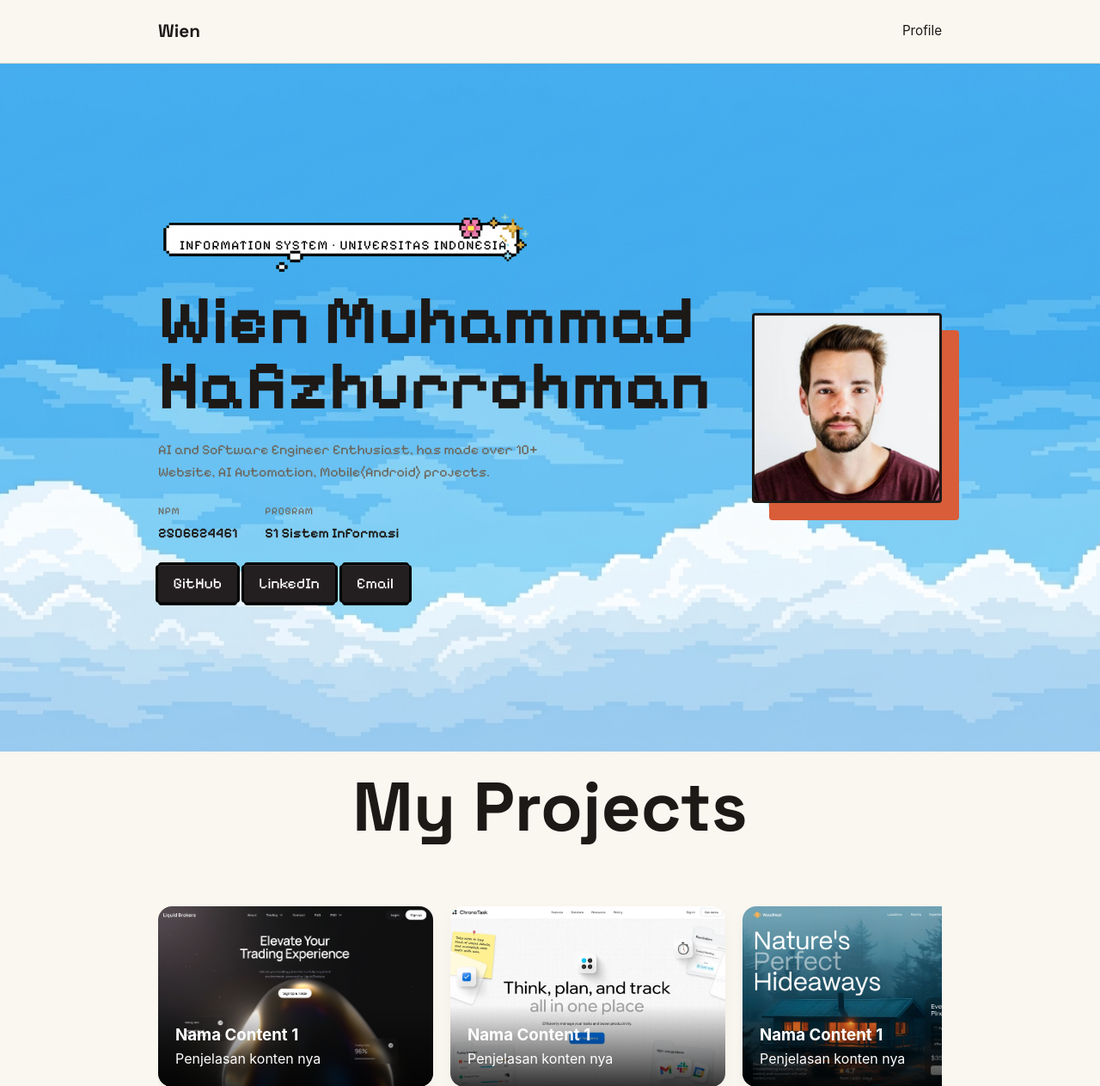
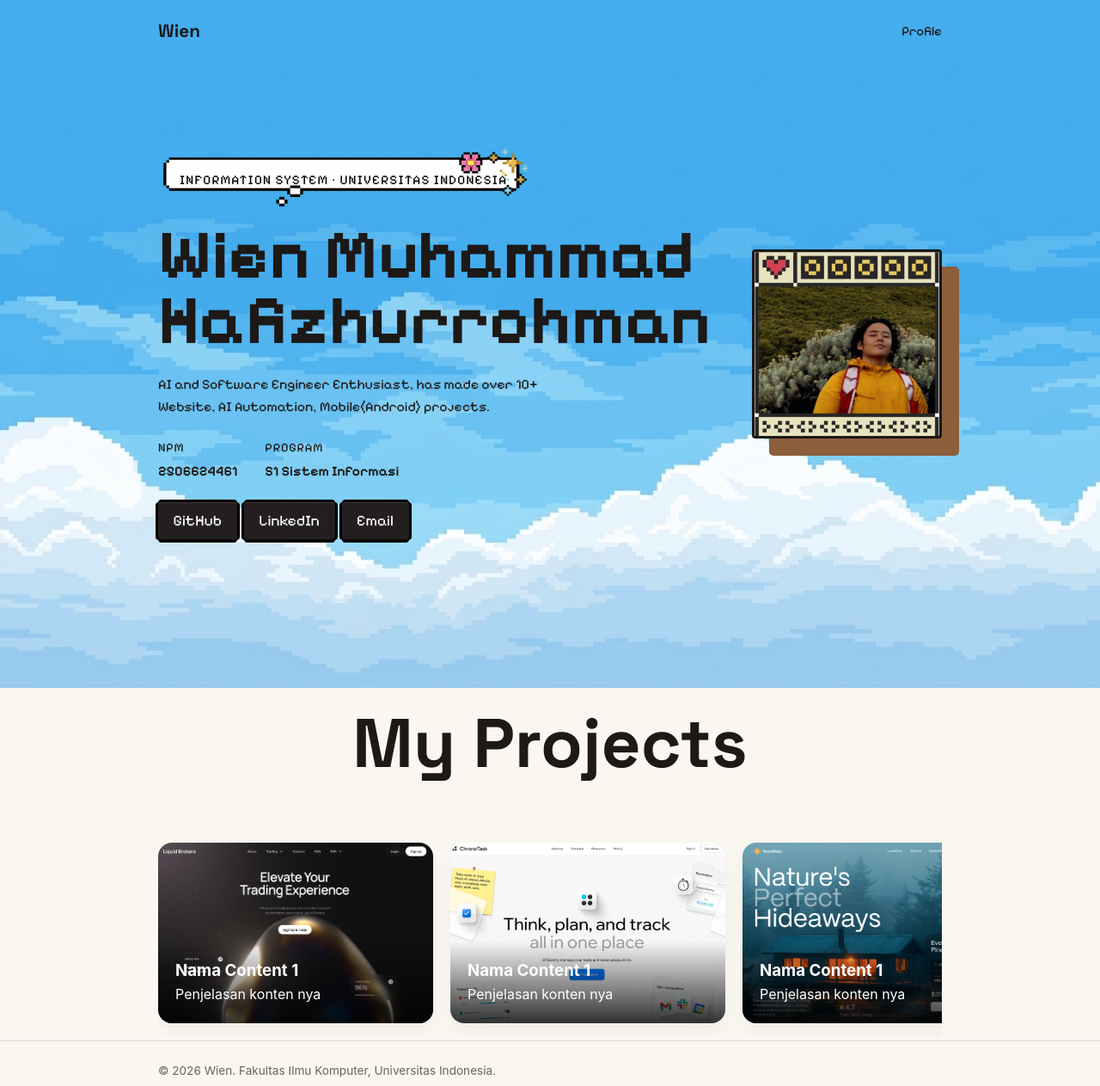
Before and after one commit to wafissh/myportofolio, a Django app: page / in a window 1280 px wide. Shown: the top 1263 px of the page at 86% size. Run offline with Django 5.2, Linux system fonts and the light colour scheme.

Commit message:
hero section redesign kelar

```diff
--- a/static/css/style.css
+++ b/static/css/style.css
@@ -21,6 +21,10 @@ body {
   line-height: 1.6;
 }
 
+body::-webkit-scrollbar {
+  display: none;
+}
+
 h1,
 .brand {
   font-family:
@@ -36,7 +40,17 @@ h1,
 }
 
 .site-header {
-  border-bottom: 1px solid var(--line);
+  font-family: "Pixelify Sans", sans-serif;
+  font-size: 700;
+
+  position: absolute;
+  top: 0;
+  left: 0;
+  width: 100%;
+  z-index: 10;
+
+  background-color: transparent;
+  border-bottom: none;
 }
 
 .site-header .container {
@@ -44,6 +58,8 @@ h1,
   justify-content: space-between;
   align-items: center;
   padding: 1.25rem 1.5rem;
+
+
 }
 
 .brand {
@@ -131,7 +147,7 @@ h1,
 }
 
 .bio {
-  color: var(--text-muted);
+  color: var(--ink);
   max-width: 480px;
   margin-bottom: 1.5rem;
 }
@@ -143,10 +159,10 @@ h1,
 }
 
 .meta-row dt {
-  font-size: 0.75rem;
+  font-size: 0.9rem;
   text-transform: uppercase;
   letter-spacing: 0.06em;
-  color: var(--text-muted);
+  color: var(--ink);
   margin-bottom: 0.15rem;
 }
 
@@ -202,9 +218,12 @@ h1,
   left: 1.25rem;
   width: 100%;
   height: 100%;
-  background-color: var(--accent);
+  background-color: #8B5E3C;
   border-radius: var(--radius);
   z-index: 0;
+
+  border-radius: 5px;
+  border-color: black;
 }
 
 .avatar {
--- a/templates/index.html
+++ b/templates/index.html
@@ -35,7 +35,7 @@
                 </div>
                 <div class="hero-photo">
                     <div class="photo-block"></div>
-                    <img class="avatar" src="/static/img/images.jpeg" alt="Photo of Wien">
+                    <img class="avatar" src="/static/img/poto2.png" alt="Photo of Wien">
                 </div>
                 <div class="hero-details">
                     <p class="bio">AI and Software Engineer Enthusiast, has made over 10+ Website, AI Automation, Mobile(Android) projects. </p>
```
Also changed, not shown: static/img/poto2.png (added).
